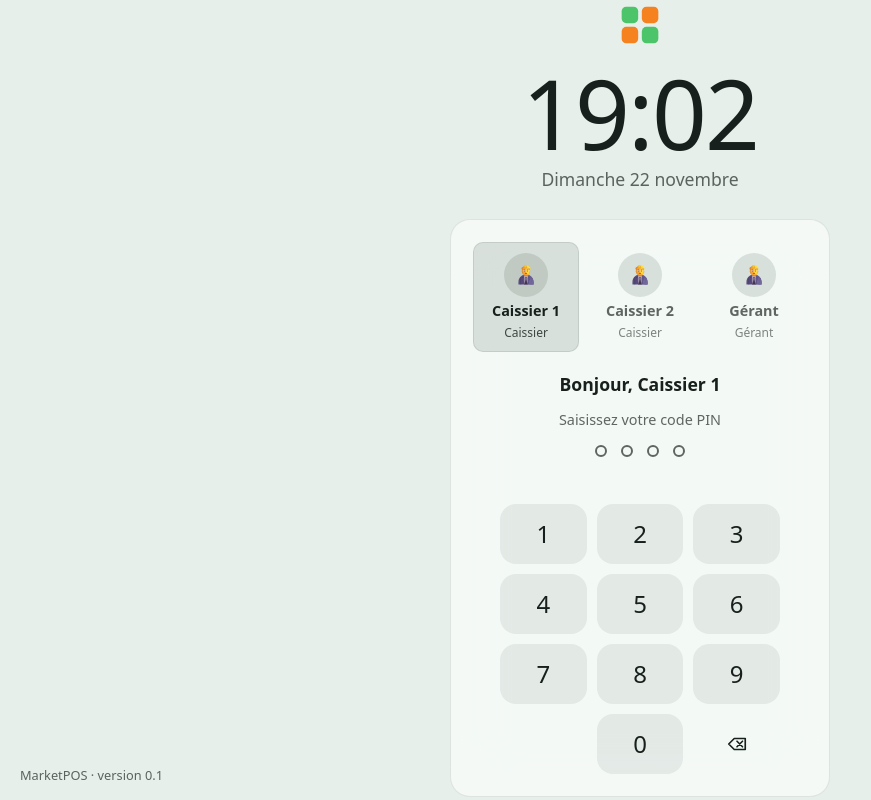
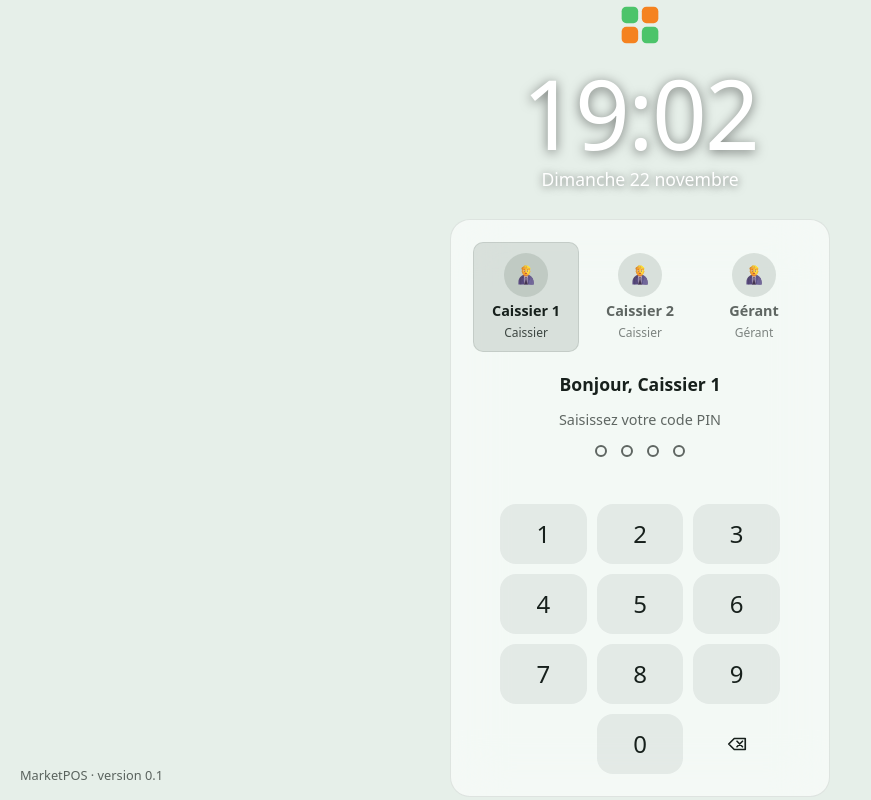
Before and after one commit to alban-okoby/marketpos, an Angular app in the folder app/: page / in a window 1280 px wide. Shown: the whole page, without its empty margins (0-871 px from the left). Built offline with nearby package versions, Linux system fonts and the light colour scheme.

Commit message:
feat: white date and time on the lock screen
- Clock and date are white, with a shadow so they read on light wallpapers

```diff
--- a/app/src/app/shell/lock-screen/lock-screen.component.scss
+++ b/app/src/app/shell/lock-screen/lock-screen.component.scss
@@ -22,19 +22,23 @@
   gap: 6px;
 }
 
+// Date and time on the lock screen are always white, with a soft shadow so they read on any wallpaper.
 .clock {
   margin: 12px 0 0;
   font-size: clamp(56px, 10vw, 96px);
   font-weight: 300;
   letter-spacing: -0.02em;
   line-height: 1;
+  color: #ffffff;
+  text-shadow: 0 2px 12px rgba(0, 0, 0, 0.5);
   font-variant-numeric: tabular-nums;
 }
 
 .date {
   margin: 0;
-  color: var(--text-muted);
+  color: #ffffff;
   font-size: 1.1rem;
+  text-shadow: 0 1px 8px rgba(0, 0, 0, 0.6);
 }
 
 .card {
```
